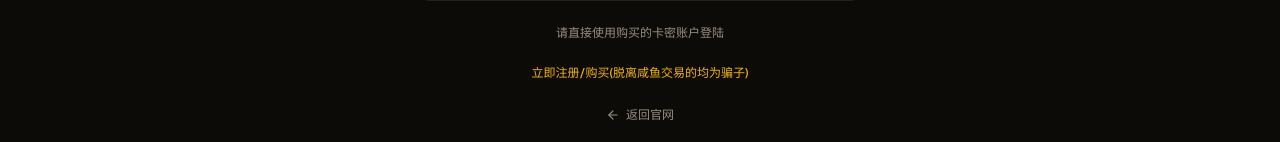
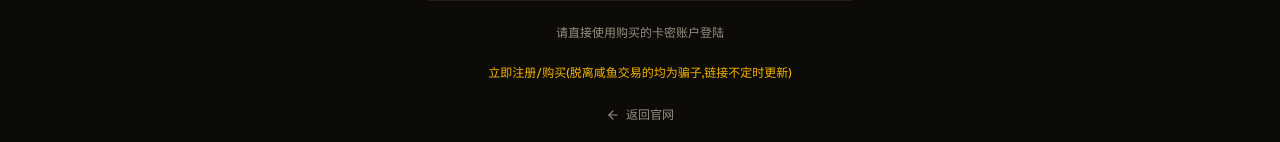
Before and after one commit to NiceGamezwh/nobodysmsonline, a Next.js app: page / in a window 1280 px wide. Shown: the part 713-855 px from the top of the page. Built offline with nearby package versions, Linux system fonts and the light colour scheme.

Commit message:
Update page.tsx

```diff
--- a/app/page.tsx
+++ b/app/page.tsx
@@ -134,7 +134,7 @@ export default function LoginPage() {
               rel="noopener noreferrer"
               className="text-primary hover:underline font-medium"
             >
-              立即注册/购买(脱离咸鱼交易的均为骗子)
+              立即注册/购买(脱离咸鱼交易的均为骗子,链接不定时更新)
             </a>
           </p>
 
```
